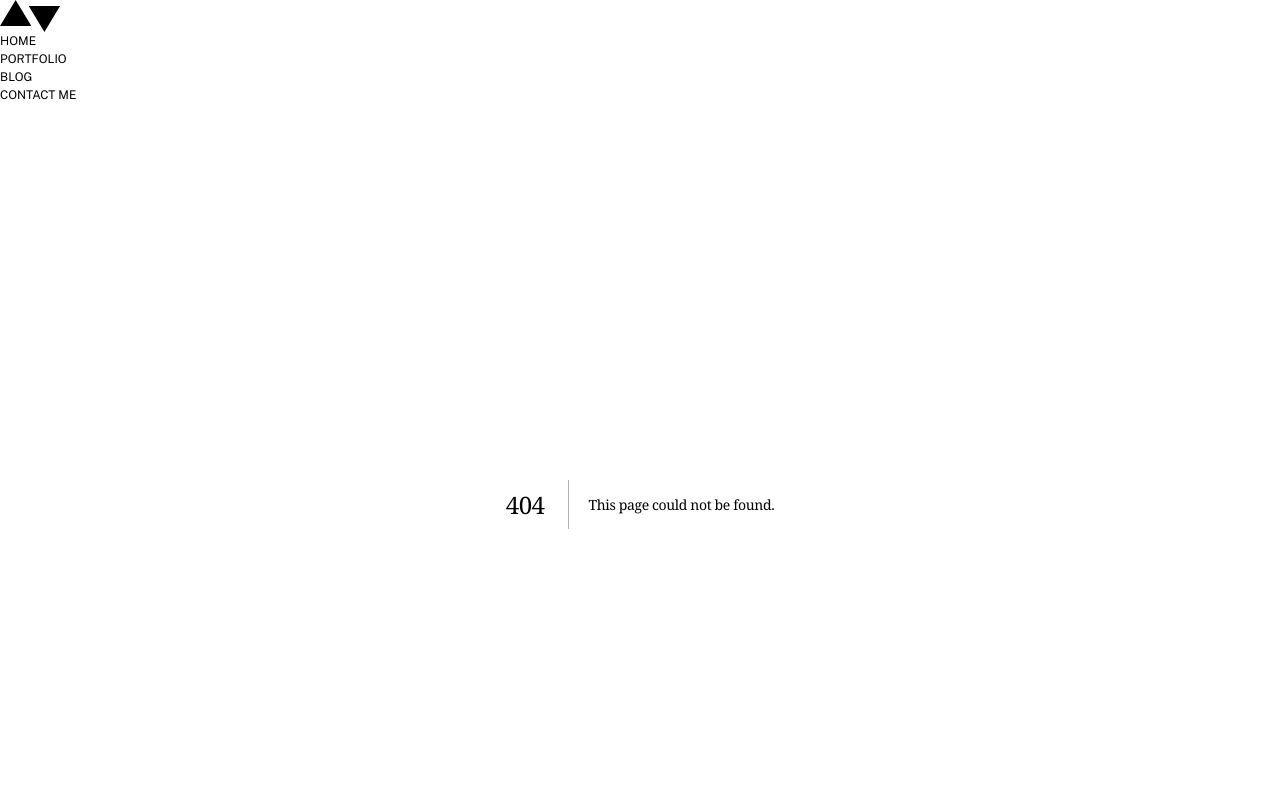
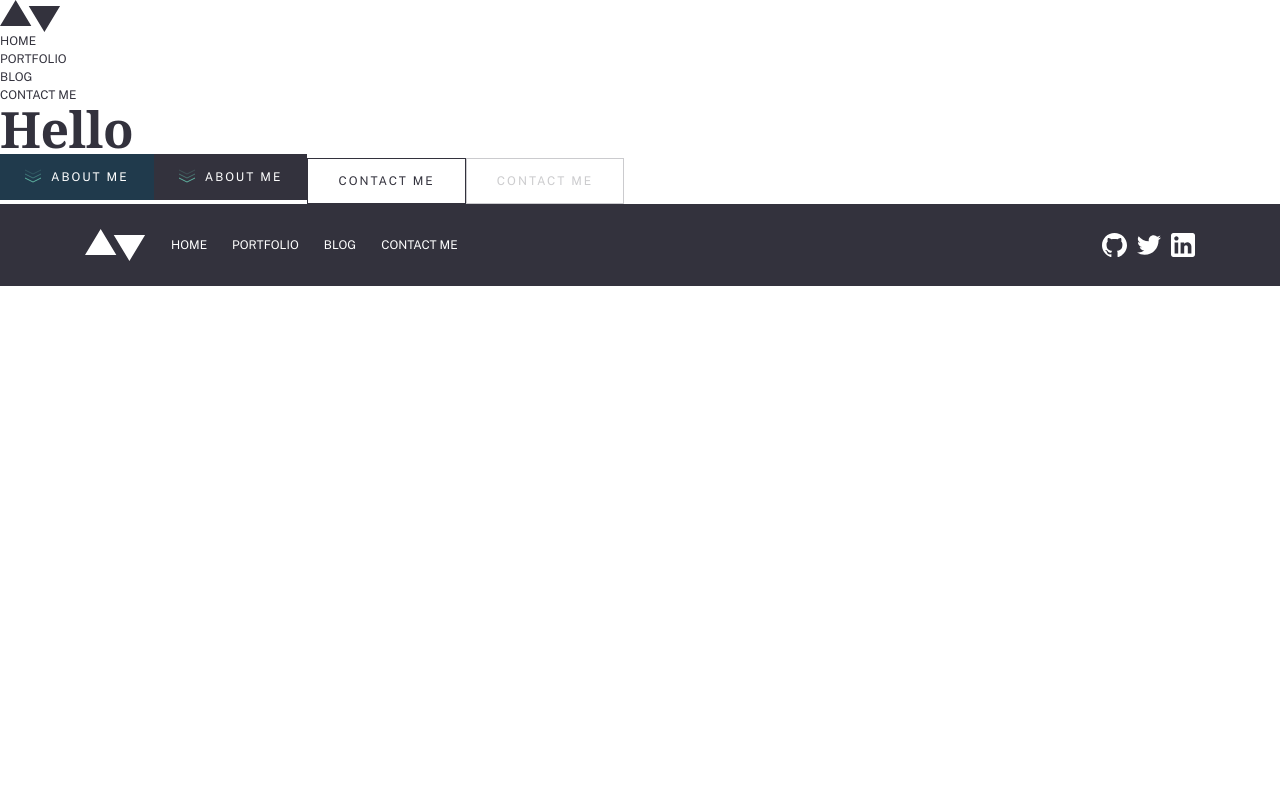
Before and after one commit to princemuel/dotfiles, a Next.js app: page /design in a window 1280 px wide. Before the commit this address had no page. Shown: the top 800 px of the page. Built offline with nearby package versions, Linux system fonts and the light colour scheme; a web font is replaced by a local one.

Commit message:
Setup home and design system pages

```diff
--- /dev/null
+++ b/pages/design.tsx
@@ -0,0 +1,34 @@
+import { icons } from 'common';
+
+type Props = {};
+
+const DesignPage = (props: Props) => {
+  return (
+    <div>
+      <h1>Hello</h1>
+
+      <button type='button' className='btn btn-primary'>
+        <span>
+          <icons.arrow.down />
+        </span>
+        <span>About Me</span>
+      </button>
+
+      <button type='button' className='btn btn-primary' disabled={true}>
+        <span>
+          <icons.arrow.down />
+        </span>
+        <span>About Me</span>
+      </button>
+
+      <button type='button' className='btn btn-secondary'>
+        Contact Me
+      </button>
+      <button type='button' className='btn btn-secondary' disabled={true}>
+        Contact Me
+      </button>
+    </div>
+  );
+};
+
+export default DesignPage;
--- a/pages/index.tsx
+++ b/pages/index.tsx
@@ -1,10 +1,10 @@
-import { icons } from 'common';
+import { HomepageTemplate } from 'components/templates';
 import Head from 'next/head';
 import type { NextPageWithLayout } from 'types';
 
 const Home: NextPageWithLayout = () => {
   return (
-    <div className='body-1'>
+    <>
       <Head>
         <title>Prince Muel Portfolio</title>
         <meta
@@ -14,27 +14,8 @@ const Home: NextPageWithLayout = () => {
         <link rel='icon' href='/favicon.ico' />
       </Head>
 
-      <h1>Hello</h1>
-
-      <button className='btn btn-primary'>
-        <span>
-          <icons.arrow.down />
-        </span>
-        <span>About Me</span>
-      </button>
-
-      <button className='btn btn-primary' disabled={true}>
-        <span>
-          <icons.arrow.down />
-        </span>
-        <span>About Me</span>
-      </button>
-
-      <button className='btn btn-secondary'>Contact Me</button>
-      <button className='btn btn-secondary' disabled={true}>
-        Contact Me
-      </button>
-    </div>
+      <HomepageTemplate />
+    </>
   );
 };
 
```
